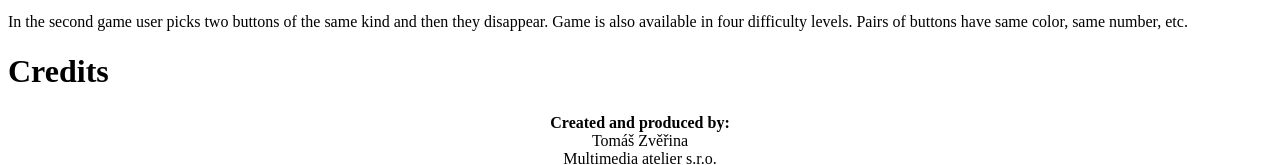
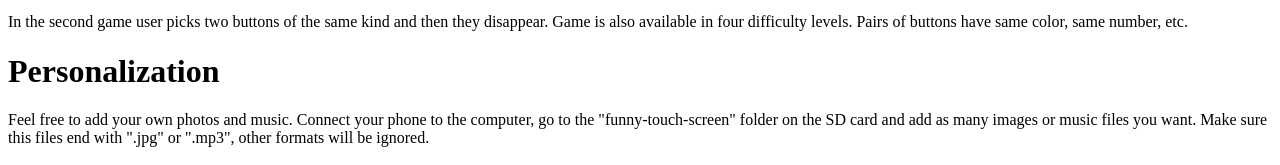
Before and after one commit to widerules/funnytouchscreen, a plain HTML site: page funnytouchscreen/assets/about.html in a window 1280 px wide. Shown: the part 353-518 px from the top of the page. Drawn offline with Linux system fonts and the light colour scheme.

Commit message:
POsledni tahy pred releasem.

```diff
--- a/funnytouchscreen/AndroidManifest.xml
+++ b/funnytouchscreen/AndroidManifest.xml
@@ -2,8 +2,8 @@
 <manifest
 	xmlns:android="http://schemas.android.com/apk/res/android"
 	package="ma.android.fts"
-	android:versionCode="4"
-	android:versionName="1.2.1">
+	android:versionCode="5"
+	android:versionName="1.2.2">
 	<application
 		android:icon="@drawable/icon"
 		android:label="@string/app_name"
--- a/funnytouchscreen/assets/about.html
+++ b/funnytouchscreen/assets/about.html
@@ -33,6 +33,13 @@ specified by numbers. There are four different levels for different age of your
 <p>In the second game user picks two buttons of the same kind and then they disappear.
 Game is also available in four difficulty levels. Pairs of buttons have same color, same
 number, etc.</p>
+
+<h1>Personalization</h1>
+<p>Feel free to add your own photos and music.
+Connect your phone to the computer, go to the "funny-touch-screen"
+folder on the SD card and add as many images or music files you want.
+Make sure this files end with ".jpg" or ".mp3",
+other formats will be ignored.</p>
 
 <h1>Credits</h1>
 
```
